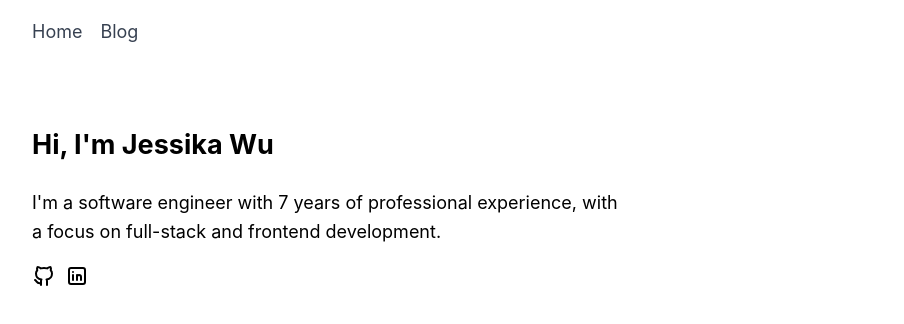
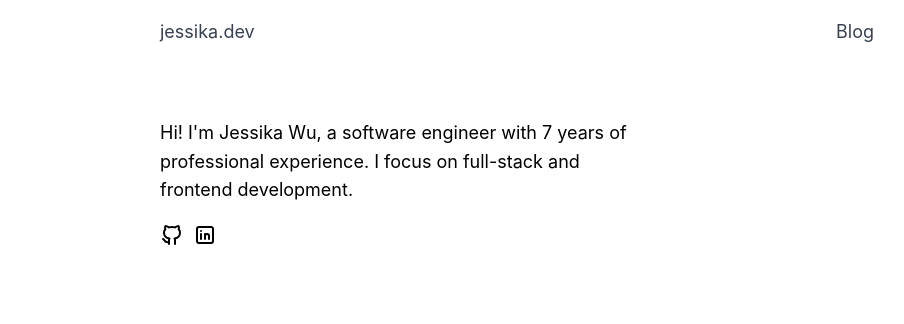
Before and after one commit to jessika/jessika.dev, a Next.js app: page / in a window 1280 px wide. Shown: the top 324 px of the page, without its empty margins (114-1018 px from the left). Built offline with nearby package versions, Linux system fonts and the light colour scheme.

Commit message:
Slight updates to home page, fixed broken LinkedIn link

```diff
--- a/components/layout.module.css
+++ b/components/layout.module.css
@@ -1,7 +1,12 @@
 .container {
-  max-width: 1024px;
+  max-width: 768px;
   padding: 0 1rem;
   margin: 1rem auto 6rem;
+}
+
+.nav {
+  display: flex;
+  justify-content: space-between;
 }
 
 .header {
@@ -18,12 +23,3 @@ a.headerItem {
 .headerItem {
   margin-right: 1rem;
 }
-
-.backToHome {
-  margin: 4rem 0 0;
-}
-
-.backToHome a {
-  color: inherit;
-  text-decoration: none;
-}
--- a/components/layout.tsx
+++ b/components/layout.tsx
@@ -10,17 +10,19 @@ export default function Layout({ children }: { children: React.ReactNode }) {
     <div className={styles.container}>
       <Head>
         <link rel="icon" href="/favicon.ico" />
-        <meta name="description" content="Jessika's personal website" />
+        <meta name="description" content="Personal website of Jessika Wu" />
         <meta name="og:title" content={siteTitle} />
       </Head>
       <header className={styles.header}>
-        <nav>
+        <nav className={styles.nav}>
           <Link className={styles.headerItem} href="/">
-            Home
+            jessika.dev
           </Link>
-          <Link className={styles.headerItem} href="/blog">
-            Blog
-          </Link>
+          <div>
+            <Link className={styles.headerItem} href="/blog">
+              Blog
+            </Link>
+          </div>
         </nav>
       </header>
       <main>{children}</main>
--- a/pages/index.module.css
+++ b/pages/index.module.css
@@ -1,5 +1,5 @@
 .blurb {
-  max-width: 600px;
+  max-width: 470px;
 }
 
 .icons {
--- a/pages/index.tsx
+++ b/pages/index.tsx
@@ -9,16 +9,15 @@ export default function Home() {
         <title>{siteTitle}</title>
       </Head>
       <section className={styles.blurb}>
-        <h2>Hi, I'm Jessika Wu</h2>
         <p>
-          I'm a software engineer with 7 years of professional experience, with
-          a focus on full-stack and frontend development.
+          Hi! I'm Jessika Wu, a software engineer with 7 years of professional
+          experience. I focus on full-stack and frontend development.
         </p>
         <div className={styles.icons}>
           <a href="https://github.com/jessika">
             <img src="/images/icons/brand-github.svg" alt="Github icon" />
           </a>
-          <a href="https://linkedin.com/jessikawu1">
+          <a href="https://linkedin.com/in/jessikawu1">
             <img src="/images/icons/brand-linkedin.svg" alt="LinkedIn icon" />
           </a>
         </div>
```
